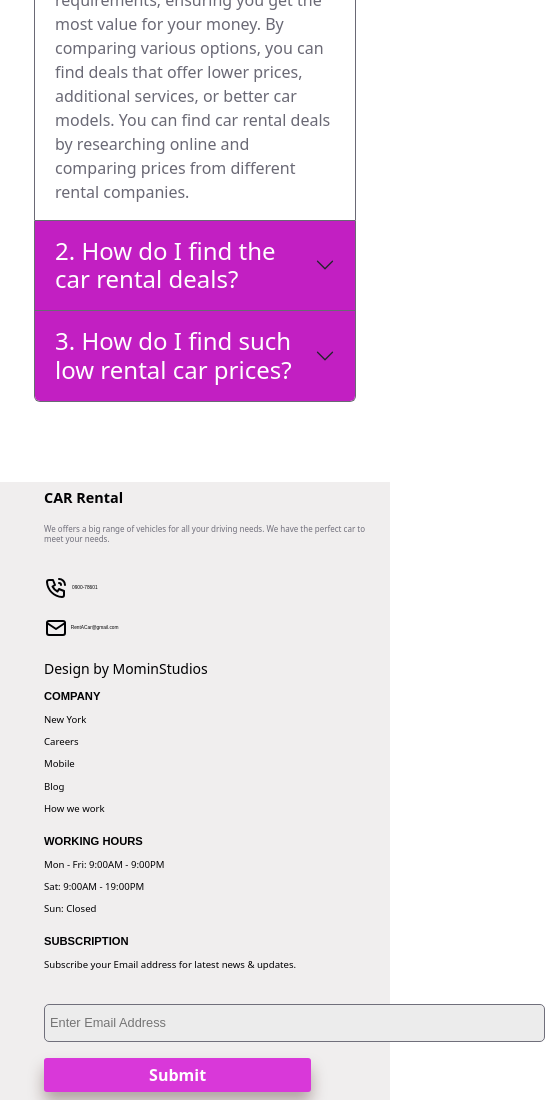
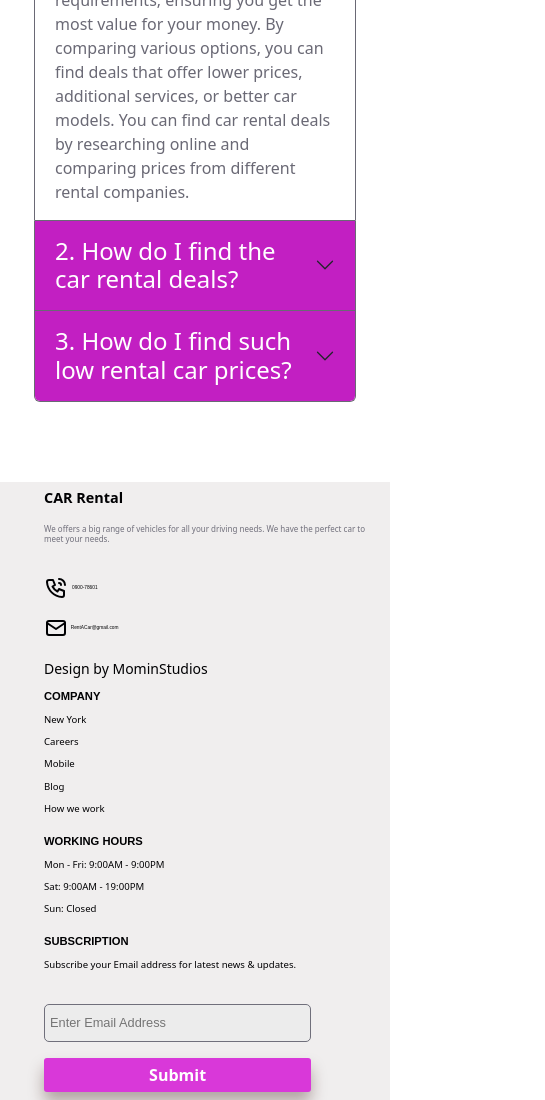
Before and after one commit to BareAbbu10/car-rental, a React (Create React App) app: page / in a window 390 px wide. Shown: the part 7150-8250 px from the top of the page, 545 px wide, since content can reach past the window. Built offline with nearby package versions, Linux system fonts and the light colour scheme.

Commit message:
Update Booking-responsive.css

```diff
--- a/src/Styles/Booking-responsive.css
+++ b/src/Styles/Booking-responsive.css
@@ -40,7 +40,7 @@
     width: 100px;
     align-self: center;
   }
-  input{
+  .box-form-fields input{
     width: 150% !important;
   }
 }
```
